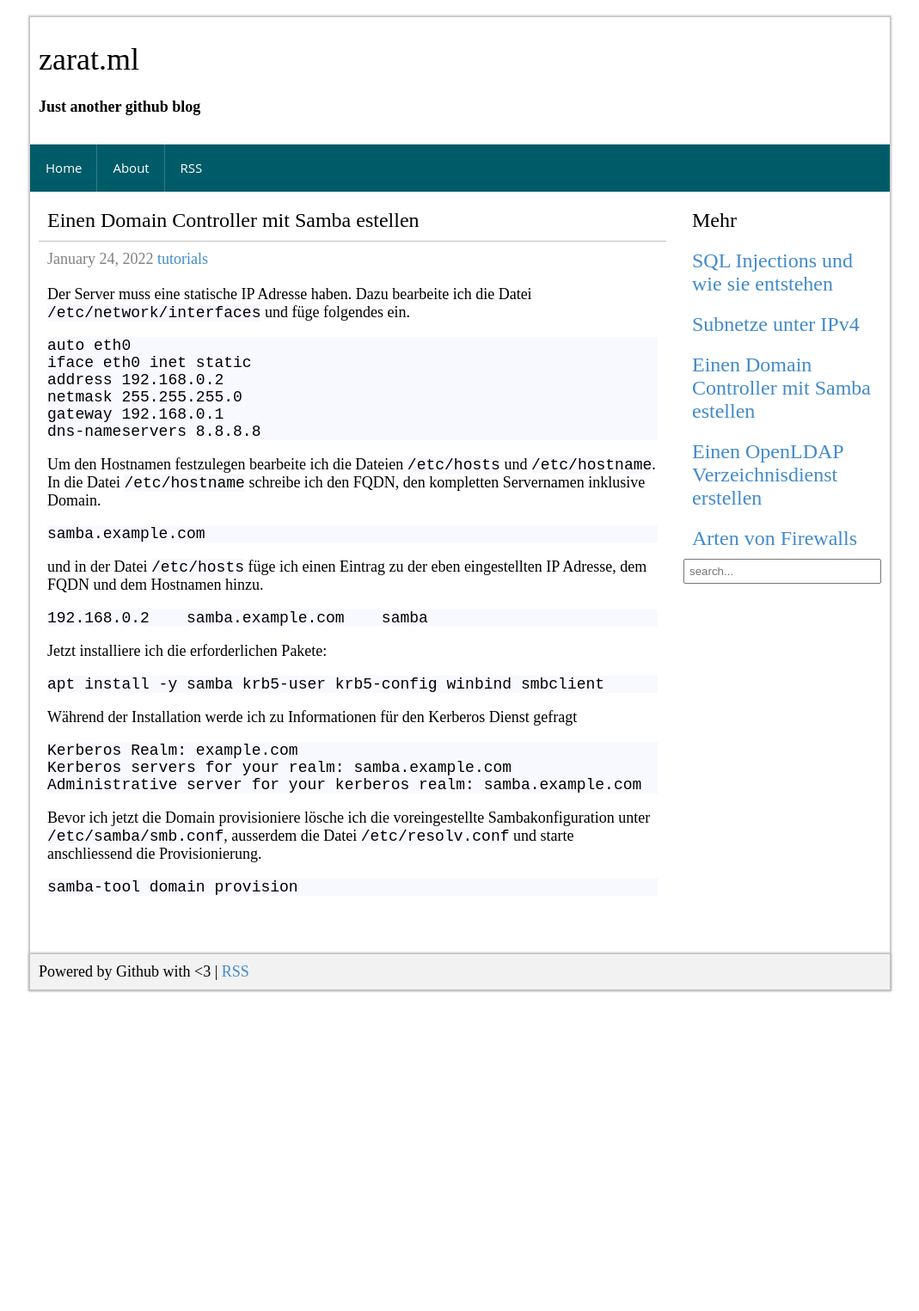
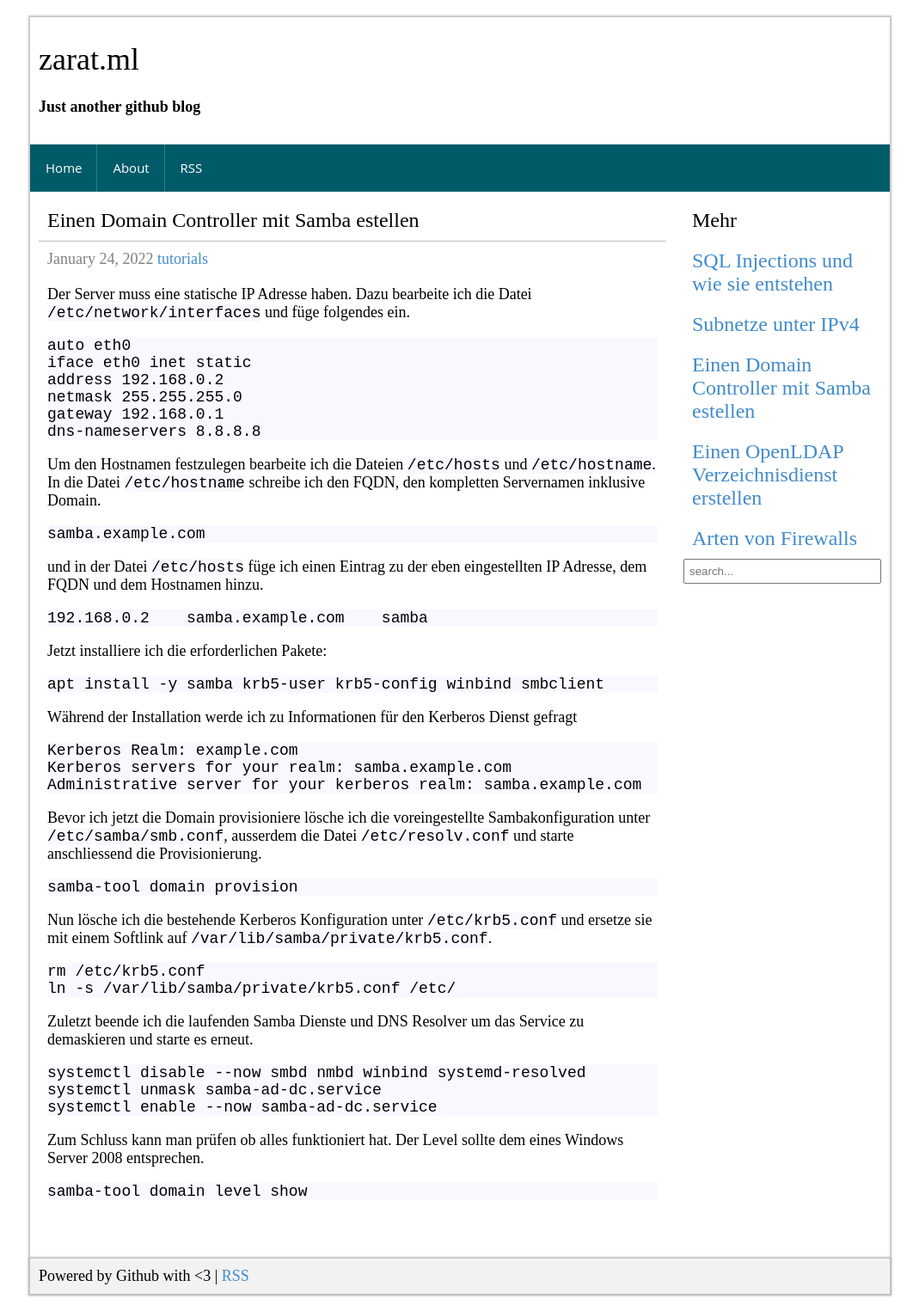
Before and after one commit to zarat/zarat.github.io, a Jekyll site: the page built from _posts/2022-01-24-samba-domain-controller.markdown, in a window 1280 px wide. Shown: the whole page at 86% size, without its empty margins (105-1174 px from the left). Built offline with Jekyll 4.4.1, drawn with Linux system fonts in a browser that asks for light colours; comment, search, counter and statistics services are not loaded; before the commit the page ends 1171 px from its top, so only the background shows below that.

Commit message:
Update 2022-01-24-samba-domain-controller.markdown

```diff
--- a/_posts/2022-01-24-samba-domain-controller.markdown
+++ b/_posts/2022-01-24-samba-domain-controller.markdown
@@ -49,3 +49,25 @@ Bevor ich jetzt die Domain provisioniere lösche ich die voreingestellte Sambako
 
 <pre>
 samba-tool domain provision
+</pre>
+
+Nun lösche ich die bestehende Kerberos Konfiguration unter <code>/etc/krb5.conf</code> und ersetze sie mit einem Softlink auf <code>/var/lib/samba/private/krb5.conf</code>.
+
+<pre>
+rm /etc/krb5.conf
+ln -s /var/lib/samba/private/krb5.conf /etc/
+</pre>
+
+Zuletzt beende ich die laufenden Samba Dienste und DNS Resolver um das Service zu demaskieren und starte es erneut.
+
+<pre>
+systemctl disable --now smbd nmbd winbind systemd-resolved
+systemctl unmask samba-ad-dc.service
+systemctl enable --now samba-ad-dc.service
+</pre>
+
+Zum Schluss kann man prüfen ob alles funktioniert hat. Der Level sollte dem eines Windows Server 2008 entsprechen.
+
+<pre>
+samba-tool domain level show
+</pre>
```
